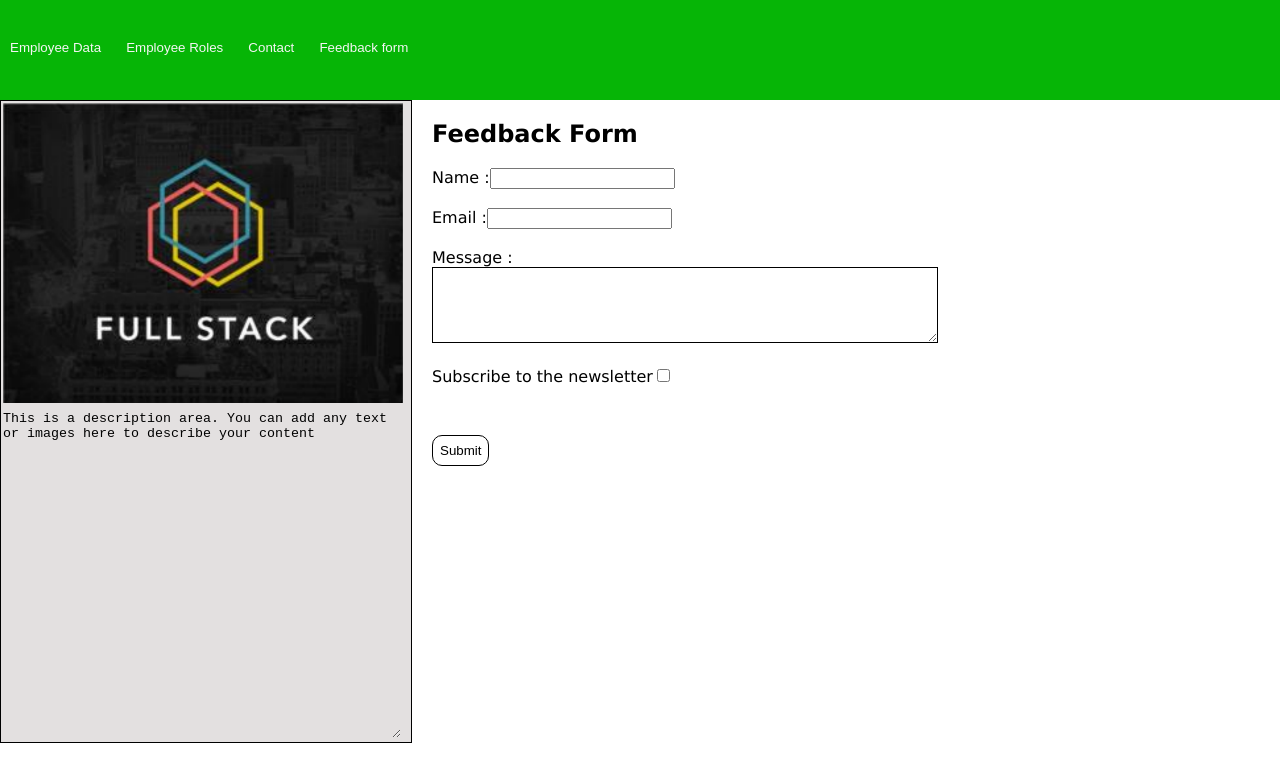
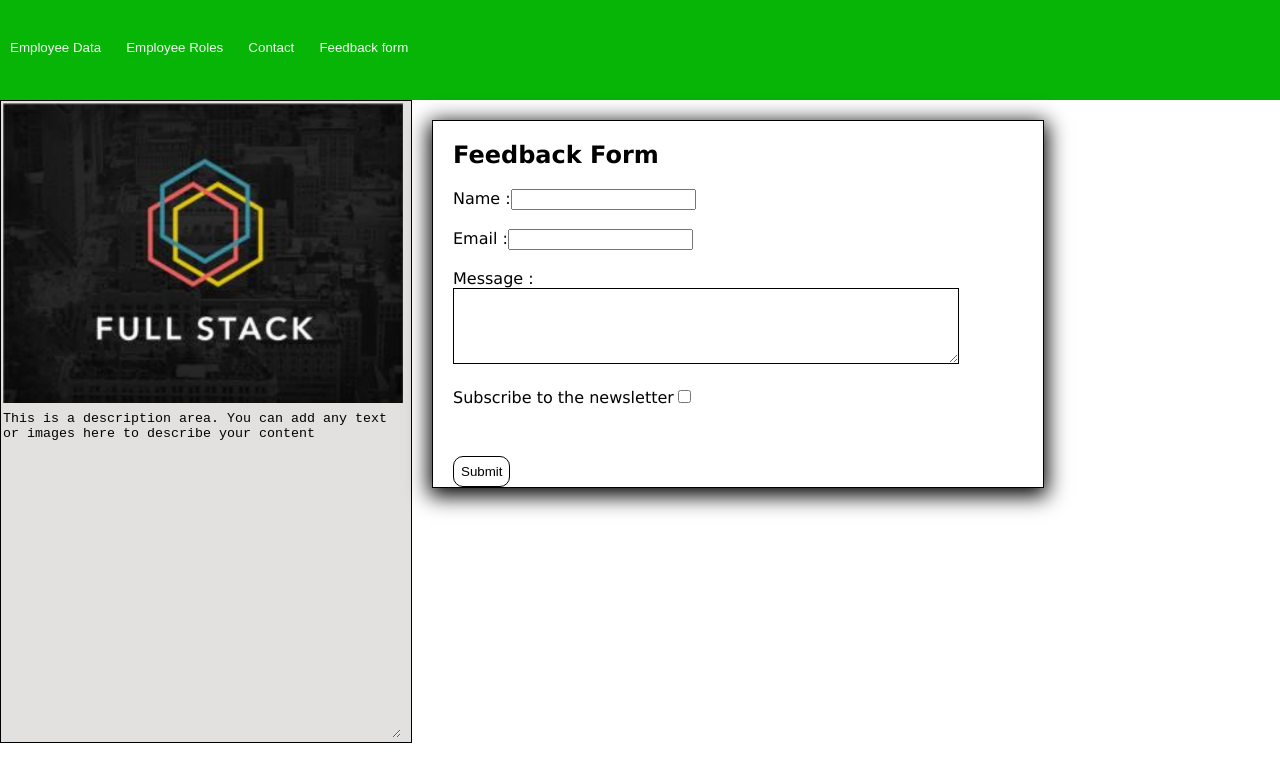
Before and after one commit to saisantosh473/Employee_Portal, a plain HTML site: page 5.html in a window 1280 px wide. Drawn offline with Linux system fonts and the light colour scheme.

Commit message:
Update 5.html

```diff
--- a/5.html
+++ b/5.html
@@ -19,7 +19,7 @@
             <img src="ss.png" alt="ss" width="400px">
             <textarea name="txtarea" id="navtxt" title="navtxt">This is a description area. You can add any text or images here to describe your content</textarea>
         </nav>
-        <article>
+        <article style="border: solid 1px; box-shadow: 0 5px 20px 3px; margin-top: 20px; margin-left: 20px;">
             <h2>Feedback Form</h2>
             <form action="">
                 <label for="name">Name :</label><input type="text" id="name"><br><br>
```
